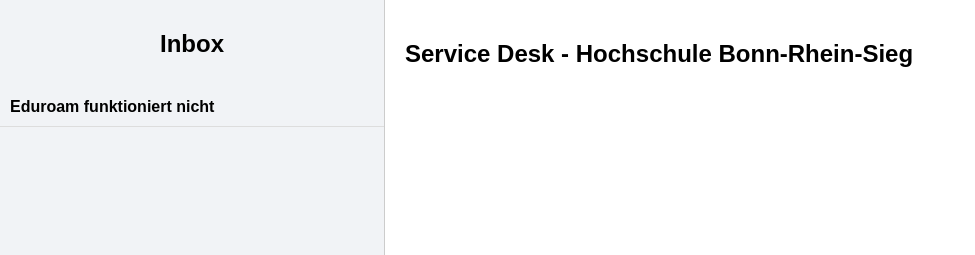
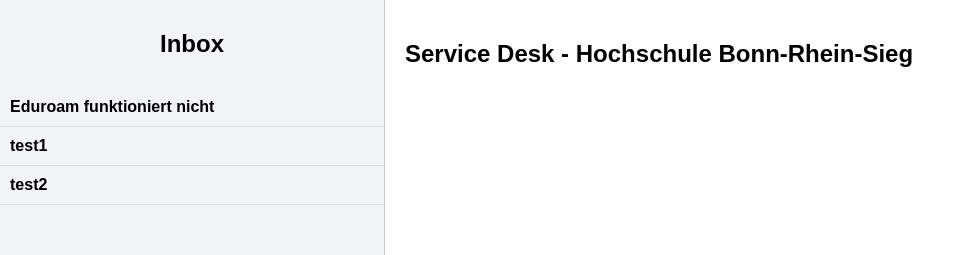
Before and after one commit to service-desk-hbrs-25/service-desk-hbrs-25, a plain HTML site: page index.html in a window 1280 px wide. Shown: the top 255 px of the page, without its empty margins (0-975 px from the left). Drawn offline with Linux system fonts and the light colour scheme.

Commit message:
Add some test placeholders

```diff
--- a/index.html
+++ b/index.html
@@ -92,6 +92,18 @@ const emails = [
      "Ich wäre Ihnen sehr dankbar, wenn Sie mir zeitnah bei der Lösung des Problems helfen könnten. Vielen Dank im Voraus für Ihre Unterstützung.<br><br>Mit freundlichen Grüßen<br>Hoan Vu",
   },
   // Add more email objects as needed
+  {
+    id: 2,
+    sender: "test1",
+    subject: "test1",
+    body: "test1",
+  },
+  {
+    id: 3,
+    sender: "test2",
+    subject: "test2",
+    body: "test2",
+  }
 ];
 
 const topics = ["Konto", "Netzwerk", "Hardware", "Software", "Bewerbung", "Sonstiges", "Gelöst"];
```
